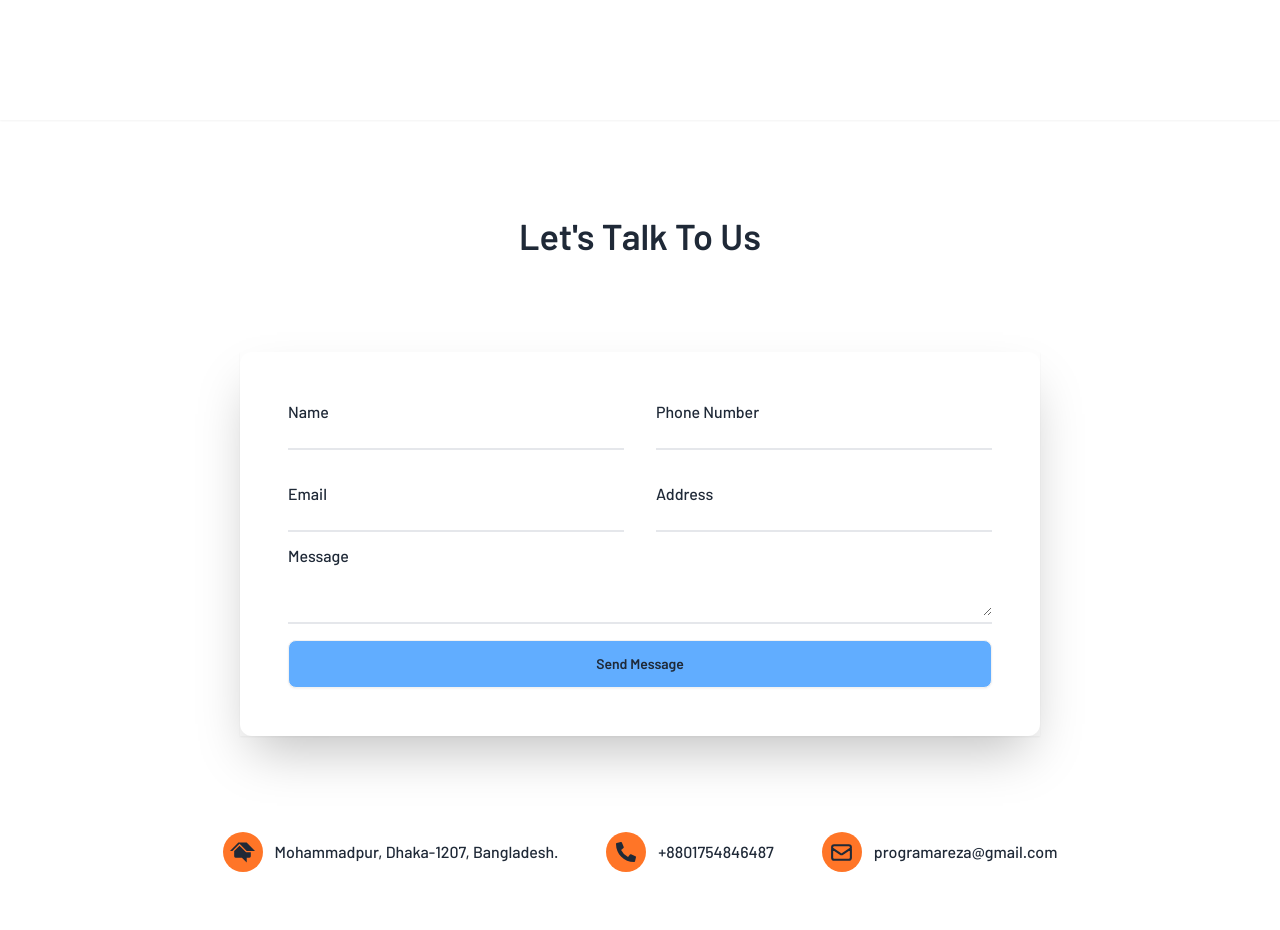
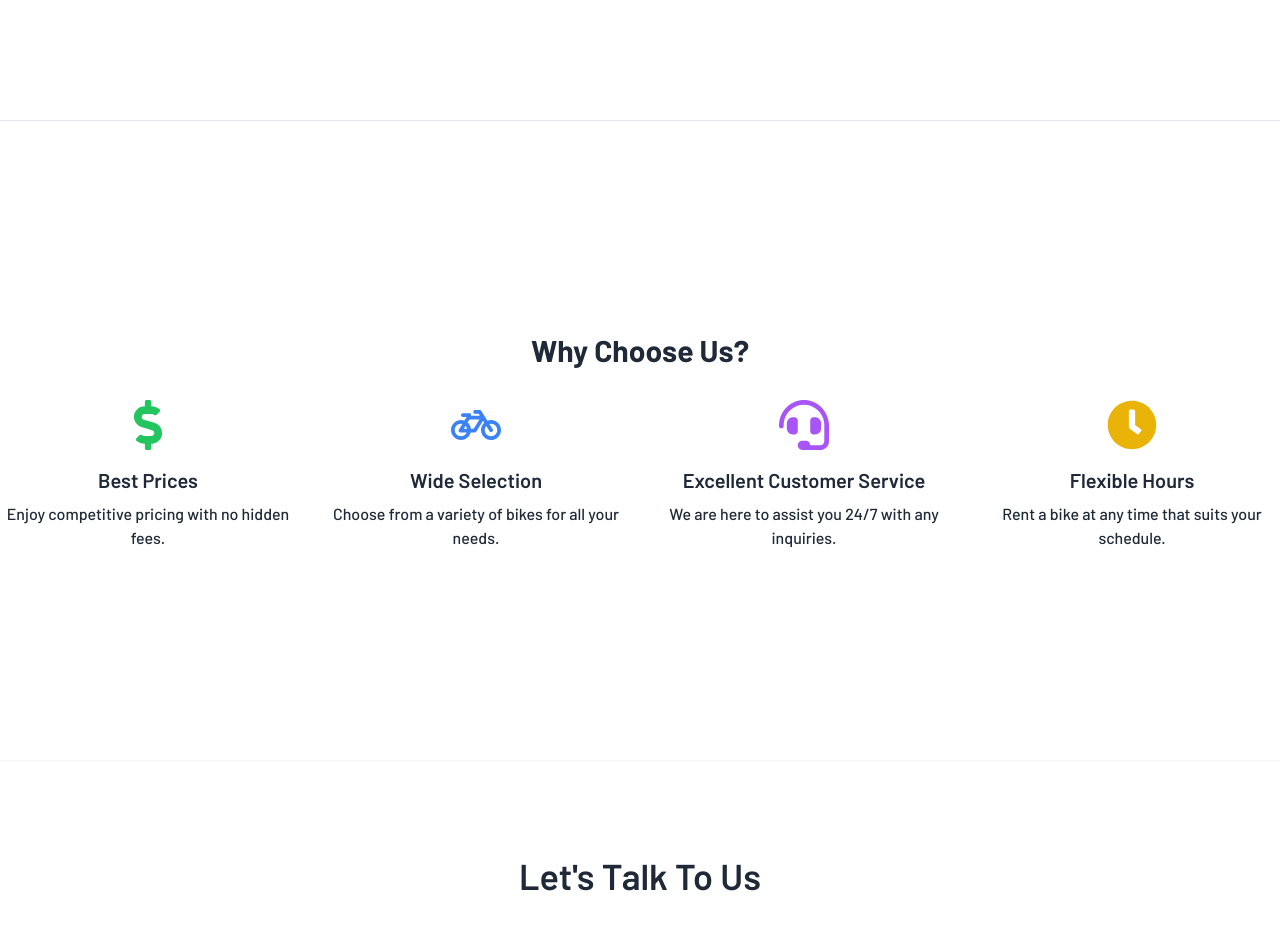
Before and after one commit to programarreza/bike-rental-reservation-system-client, a React (Vite) app: page / in a window 1280 px wide. Shown: the part 2120-3050 px from the top of the page. Built offline with nearby package versions, Linux system fonts and the light colour scheme; no server answers.

Commit message:
added to whyChooseUs section

```diff
--- /dev/null
+++ b/src/components/ui/WhyChooseUs/WhyChooseUs.tsx
@@ -0,0 +1,51 @@
+import { FaDollarSign, FaBicycle, FaHeadset, FaClock } from "react-icons/fa";
+
+const WhyChooseUs = () => {
+  return (
+    <div className="border-t shadow-sm py-16 min-h-[80vh] flex justify-center items-center">
+      <div className="container mx-auto text-center">
+        <h2 className="text-3xl font-bold  mb-8">
+          Why Choose Us?
+        </h2>
+        <div className="grid grid-cols-1 md:grid-cols-2 lg:grid-cols-4 gap-8">
+          <div className="flex flex-col items-center">
+            <FaDollarSign size={50} className="text-green-500 mb-4" />
+            <h3 className="text-xl font-semibold ">Best Prices</h3>
+            <p className=" mt-2">
+              Enjoy competitive pricing with no hidden fees.
+            </p>
+          </div>
+          <div className="flex flex-col items-center">
+            <FaBicycle size={50} className="text-blue-500 mb-4" />
+            <h3 className="text-xl font-semibold ">
+              Wide Selection
+            </h3>
+            <p className=" mt-2">
+              Choose from a variety of bikes for all your needs.
+            </p>
+          </div>
+          <div className="flex flex-col items-center">
+            <FaHeadset size={50} className="text-purple-500 mb-4" />
+            <h3 className="text-xl font-semibold ">
+              Excellent Customer Service
+            </h3>
+            <p className=" mt-2">
+              We are here to assist you 24/7 with any inquiries.
+            </p>
+          </div>
+          <div className="flex flex-col items-center">
+            <FaClock size={50} className="text-yellow-500 mb-4" />
+            <h3 className="text-xl font-semibold ">
+              Flexible Hours
+            </h3>
+            <p className=" mt-2">
+              Rent a bike at any time that suits your schedule.
+            </p>
+          </div>
+        </div>
+      </div>
+    </div>
+  );
+};
+
+export default WhyChooseUs;
--- a/src/pages/Home/Home.tsx
+++ b/src/pages/Home/Home.tsx
@@ -2,6 +2,7 @@ import Banner from "../../components/ui/Banner/Banner";
 import ContactUs from "../../components/ui/ContactUs/ContactUs";
 import Featured from "../../components/ui/Featured/Featured";
 import Testimonials from "../../components/ui/Testimonials/Testimonials";
+import WhyChooseUs from "../../components/ui/WhyChooseUs/WhyChooseUs";
 
 const Home = () => {
   return (
@@ -9,6 +10,7 @@ const Home = () => {
       <Banner />
       <Featured />
       <Testimonials />
+      <WhyChooseUs />
       <ContactUs />
     </div>
   );
```
